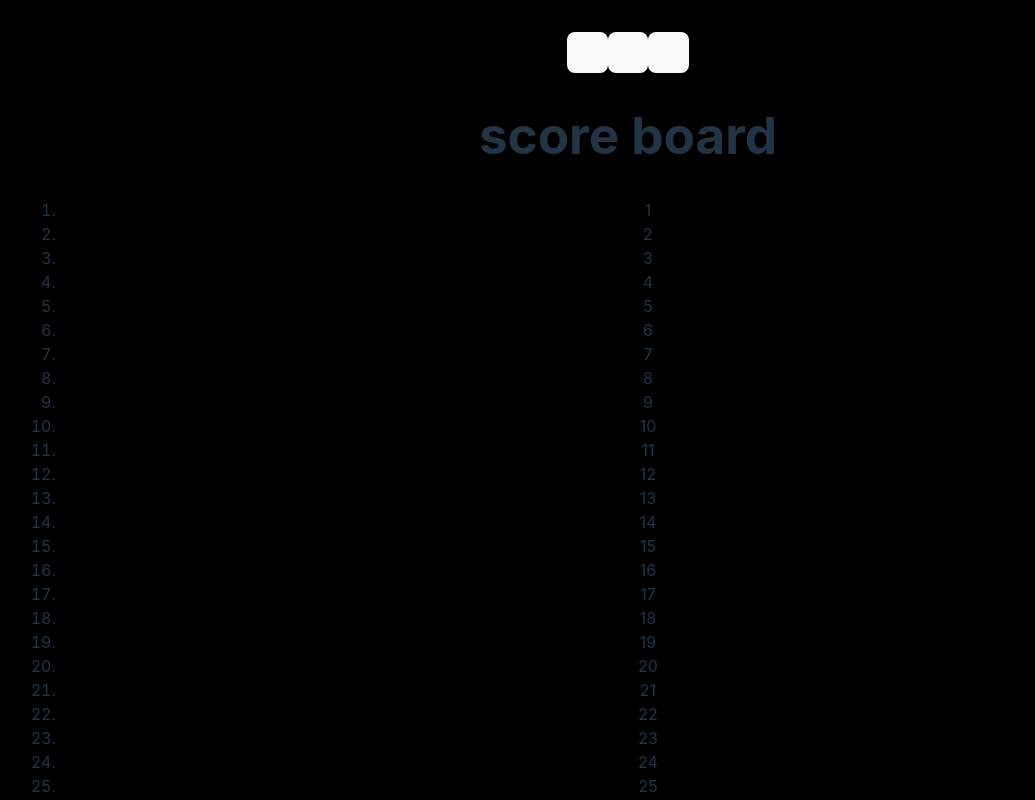
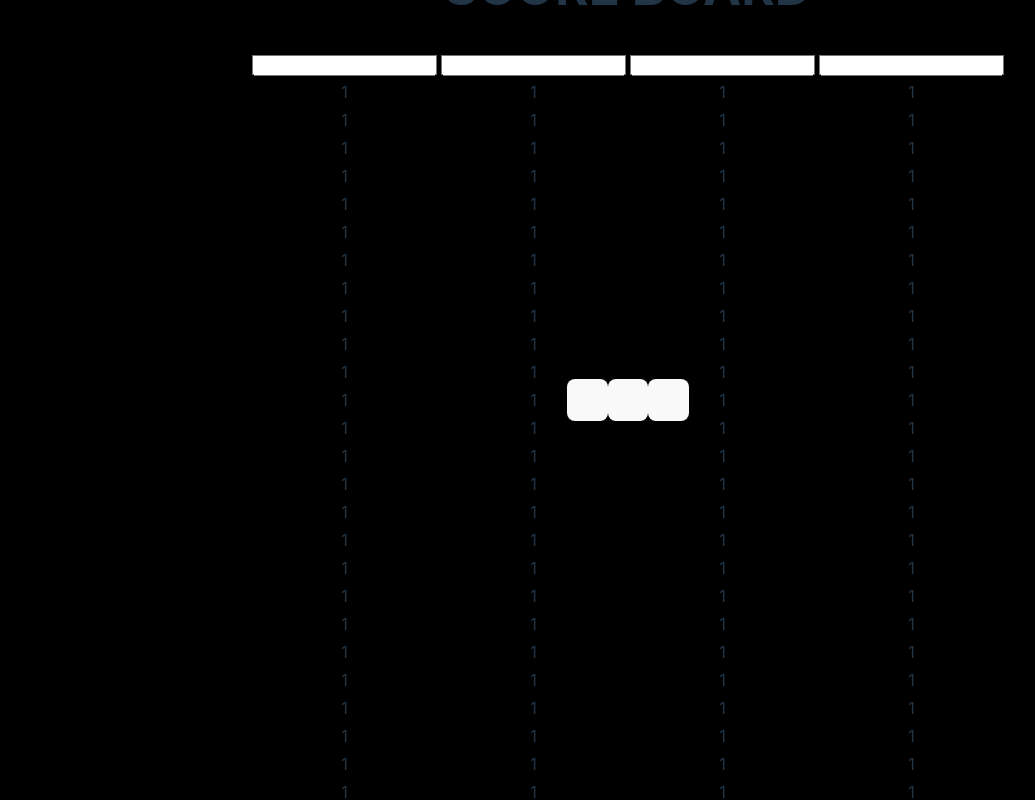
Before and after one commit to 253eosam/game-bac, a Vue app: page /in-progress in a window 1280 px wide. Shown: the top 800 px of the page, without its empty margins (12-1047 px from the left). Built offline with nearby package versions, Linux system fonts and the light colour scheme; the HTML template or start-up script is replaced by a standard one.

Commit message:
화면 수정

```diff
--- a/src/components/VContainer.vue
+++ b/src/components/VContainer.vue
@@ -4,7 +4,7 @@
 <template>
   <div class="container">
     <div class="h-[32rem] bg-white rounded-lg">
-      <router-view />
+      <router-view class="absolute center-absolute " />
     </div>
   </div>
 </template>
@@ -13,4 +13,12 @@
 .container {
   position: relative;
 }
+
+.center-absolute {
+  position: absolute;
+  top: 50%;
+  left: 50%;
+  transform: translate(-50%, -50%);
+}
+
 </style>
--- a/src/style.css
+++ b/src/style.css
@@ -5,7 +5,7 @@
   font-weight: 400;
 
   color-scheme: light dark;
-  color: rgba(255, 255, 255, 0.87);
+  color: rgba(0, 0, 0);
   background-color: #242424;
 
   font-synthesis: none;
--- a/src/views/GameInProgress.vue
+++ b/src/views/GameInProgress.vue
@@ -1,37 +1,36 @@
 <script setup lang="ts">
 import { ref } from 'vue'
 const INPUT_COUNT = 4
-const inputs = ref(Array(4).fill(''))
+const inputs = ref(Array(4).fill(null))
 </script>
 
 <template>
-  <div>
-    <div>
-      <h1>score board</h1>
-      <ol class="overflow-scroll h-80">
-        <li
-          v-for="i in 101"
-          :key="i"
-        >{{ i }}</li>
-      </ol>
-    </div>
-    <div>
-      <input
-        class="border-black border-2 rounded-md"
-        type="number"
-        v-for="i in INPUT_COUNT"
-        :key="`input-${i}`"
-        v-model="inputs[i - 1]"
-      />
-    </div>
-    {{ inputs }}
+  <div class="w-full h-full relative ">
+    <h1 class="py-4 absolute top-10 w-full">SCORE BOARD</h1>
+    <table class="absolute flex flex-col-reverse  top-[40%] left-2 right-2 bottom-2  border-0">
+      <thead class="block w-full" >
+        <tr class="flex w-full">
+          <td v-for="i in INPUT_COUNT" :key="`input-${i}`" class="flex-1">
+            <input class="border-black border-2 text-center rounded-md " type="number" v-model="inputs[i - 1]" />
+          </td>
+        </tr>
+      </thead>
+      <tbody class="block w-full h-5/6 mt-2 overflow-auto">
+        <tr v-for="i in 30" :key="i" class="">
+          <td class="w-1/4">1</td>
+          <td class="w-1/4">1</td>
+          <td class="w-1/4">1</td>
+          <td class="w-1/4">1</td>
+        </tr>
+      </tbody>
+    </table>
   </div>
 </template>
 
 <style>
-input[type="number"]::-webkit-outer-spin-button,
-input[type="number"]::-webkit-inner-spin-button {
-    -webkit-appearance: none;
-    margin: 0;
+input[type='number']::-webkit-outer-spin-button,
+input[type='number']::-webkit-inner-spin-button {
+  -webkit-appearance: none;
+  margin: 0;
 }
 </style>
```
